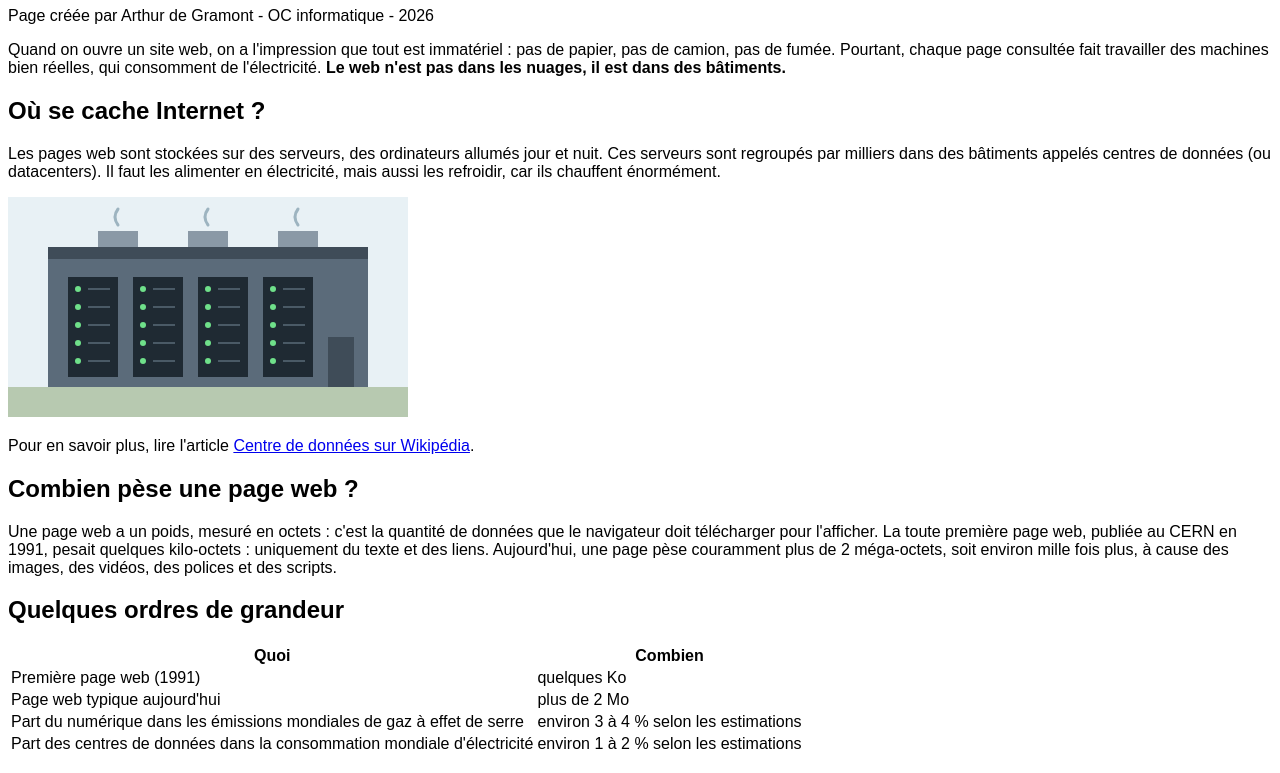
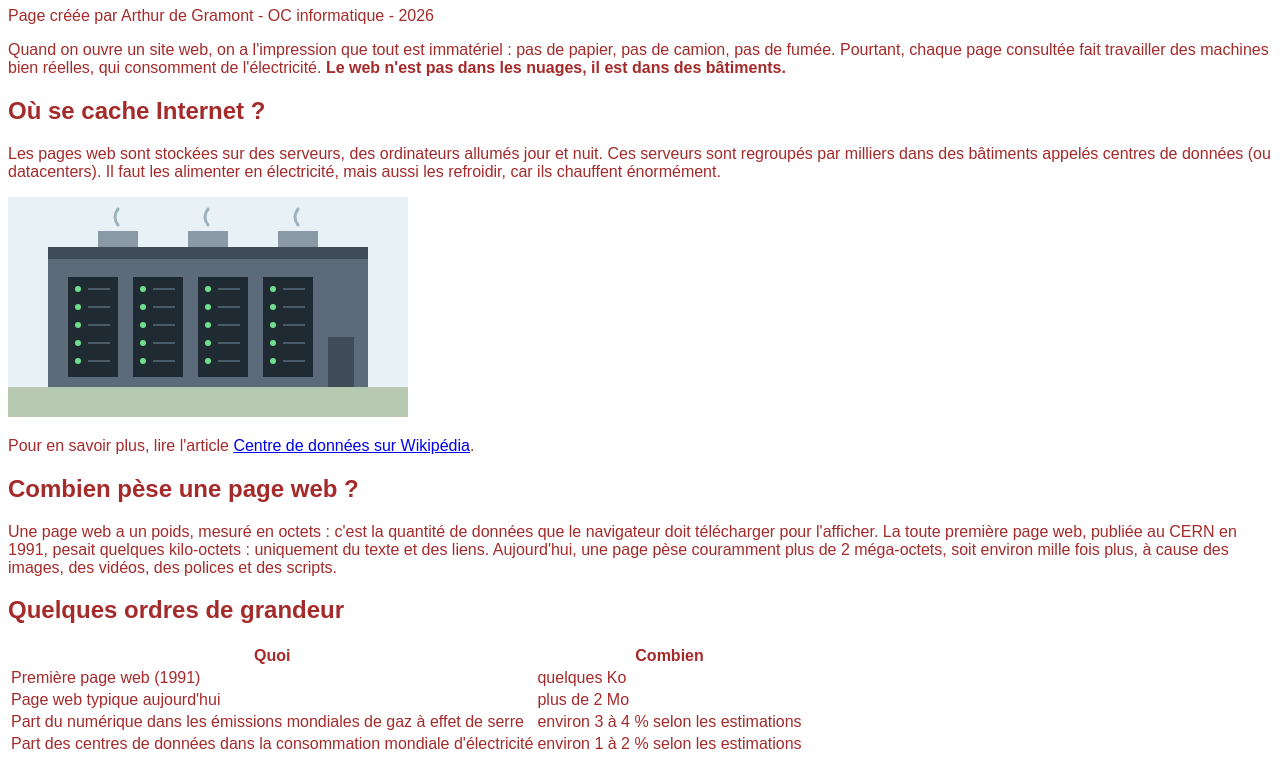
Before and after one commit to Arthur147258/d-pot-du-tp, a plain HTML site: page index.html in a window 1280 px wide. Shown: the part 73-846 px from the top of the page. Drawn offline with Linux system fonts and the light colour scheme.

Commit message:
Couleur en brun

```diff
--- a/style.css
+++ b/style.css
@@ -1,2 +1,2 @@
 /* Feuille de style de la page « Le poids caché du web » */
-body {font-family: Arial, Helvetica, sans-serif;}
+body {font-family: Arial, Helvetica, sans-serif;color: brown;}
```
